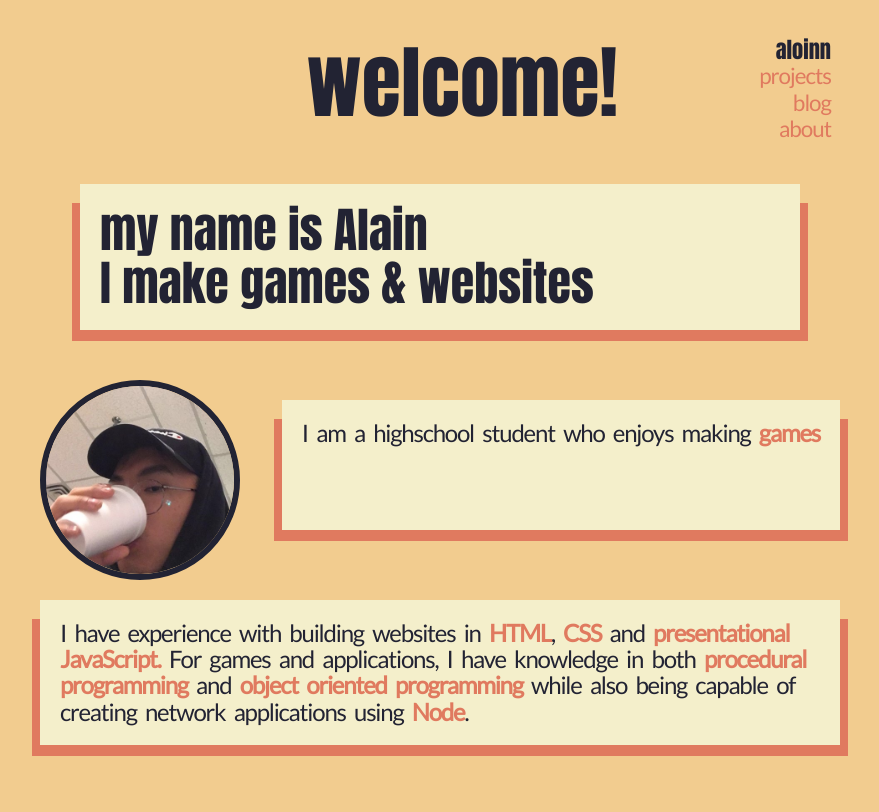
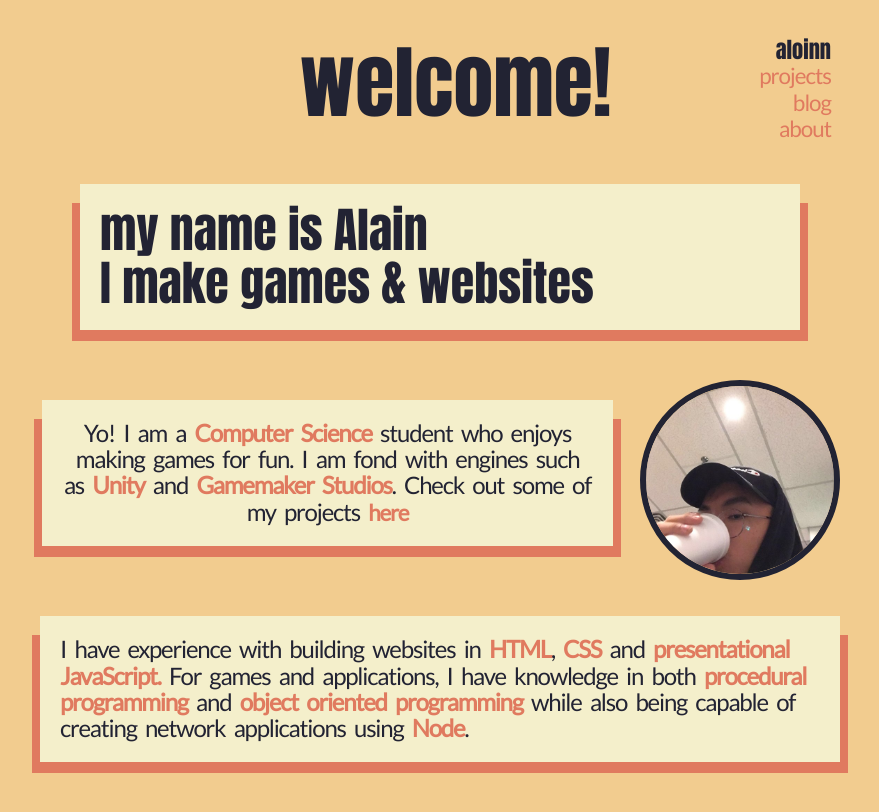
Before and after one commit to Aloinn/BLOG, a Jekyll site: the page built from index.html, in a window 1280 px wide. Shown: the top 812 px of the page, without its empty margins (200-1079 px from the left). Built offline with Jekyll 4.4.1, drawn with Linux system fonts in a browser that asks for light colours.

Commit message:
Added index text

```diff
--- a/_sass/main.scss
+++ b/_sass/main.scss
@@ -53,9 +53,10 @@ body{
   background: #efefef;
   padding: 5px;
   height:auto;
-  text-transform: capitalize;
-  color: white;
-  font-size: 1.4rem;
+  //text-transform: capitalize;
+  a{
+    font-size: 1.4rem;
+  }
   text-align: center;
 }
 .flex-button{
@@ -84,6 +85,7 @@ b{
   color:$color-medium;
 }
 p{
+  color:$color-dark;
   font-size:1.5em;
   letter-spacing:-0.05em;
   word-spacing:0.2em;
@@ -131,6 +133,7 @@ img{
   box-shadow:0px 2px 0px 0px $color-dark;
 }
 .container-circle-image{
+  margin-left:25px;
   display: inline-block;
   position: relative;
   width: 200px;
--- a/_sass/specific.css
+++ b/_sass/specific.css
@@ -14,6 +14,7 @@
   background-color: transparent; }
 
 #me {
-  margin-top: -150px; }
+  margin-top: -80px;
+  width: 100%; }
 
 /*# sourceMappingURL=specific.css.map */
--- a/_sass/specific.scss
+++ b/_sass/specific.scss
@@ -15,5 +15,6 @@
   background-color: transparent;
 }
 #me{
-  margin-top:-150px;
+  margin-top:-80px;
+  width: 100%;
 }
--- a/index.html
+++ b/index.html
@@ -10,12 +10,16 @@ layout: default
   I make games & websites
   </p>
   <div class="flex-container">
+
+    <p class="textbox bgpale d2 flex-item">
+      Yo! I am a <b>Computer Science</b> student who enjoys making games for fun.
+       I am fond with engines such as <b>Unity</b> and <b>Gamemaker Studios</b>.
+       Check out some of my projects <a href="/projects.html"><b>here</b></a>
+    </p>
+
     <div class="container-circle-image">
       <img class="circle-image" id="me" src="/assets/images/me.jpg">
     </div>
-    <p class="textbox bgpale d2">
-      I am a highschool student who enjoys making <b>games</b>
-    </p>
 
   </div>
   <p class="textbox mini-container bgpale d2">
```
Also changed, not shown: _sass/main.css (+4 -3 lines), 2 other files.
